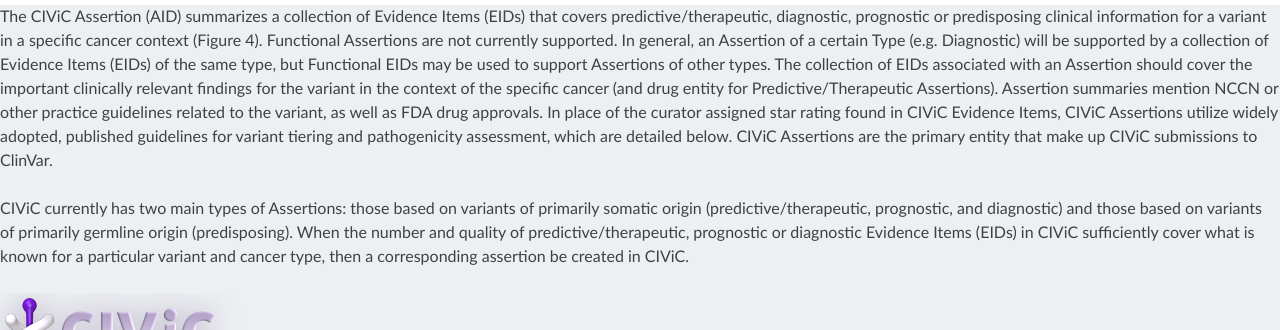
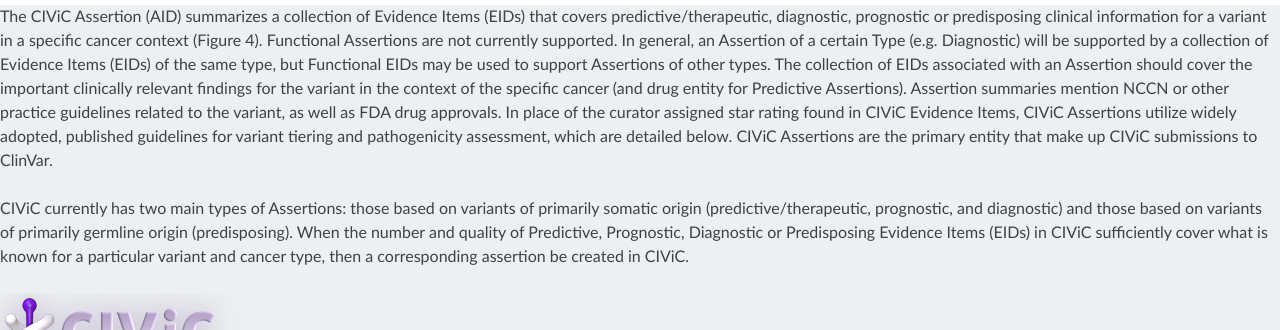
Before and after one commit to griffithlab/civic-docs, a Sphinx documentation site: the page built from docs/model/assertions/overview.rst, in a window 1280 px wide. Shown: the part 1272-1602 px from the top of the page. Built offline with Sphinx 7.4.7 and the Read the Docs theme 2.0.0, drawn with Linux system fonts in a browser that asks for light colours.

Commit message:
Update overview.rst
added Predisposing and removed a few instances of Therapeutic

```diff
--- a/docs/model/assertions/overview.rst
+++ b/docs/model/assertions/overview.rst
@@ -4,6 +4,6 @@ An assertion classifies the clinical significance of a variant-disease associati
 
 .. image:: /images/figures/CIViC_assertion-fields_v1j.png
 
-The CIViC Assertion (AID) summarizes a collection of Evidence Items (EIDs) that covers predictive/therapeutic, diagnostic, prognostic or predisposing clinical information for a variant in a specific cancer context (Figure 4). Functional Assertions are not currently supported. In general, an Assertion of a certain Type (e.g. Diagnostic) will be supported by a collection of Evidence Items (EIDs) of the same type, but Functional EIDs may be used to support Assertions of other types. The collection of EIDs associated with an Assertion should cover the important clinically relevant findings for the variant in the context of the specific cancer (and drug entity for Predictive/Therapeutic Assertions). Assertion summaries mention NCCN or other practice guidelines related to the variant, as well as FDA drug approvals. In place of the curator assigned star rating found in CIViC Evidence Items, CIViC Assertions utilize widely adopted, published guidelines for variant tiering and pathogenicity assessment, which are detailed below. CIViC Assertions are the primary entity that make up CIViC submissions to ClinVar.
+The CIViC Assertion (AID) summarizes a collection of Evidence Items (EIDs) that covers predictive/therapeutic, diagnostic, prognostic or predisposing clinical information for a variant in a specific cancer context (Figure 4). Functional Assertions are not currently supported. In general, an Assertion of a certain Type (e.g. Diagnostic) will be supported by a collection of Evidence Items (EIDs) of the same type, but Functional EIDs may be used to support Assertions of other types. The collection of EIDs associated with an Assertion should cover the important clinically relevant findings for the variant in the context of the specific cancer (and drug entity for Predictive Assertions). Assertion summaries mention NCCN or other practice guidelines related to the variant, as well as FDA drug approvals. In place of the curator assigned star rating found in CIViC Evidence Items, CIViC Assertions utilize widely adopted, published guidelines for variant tiering and pathogenicity assessment, which are detailed below. CIViC Assertions are the primary entity that make up CIViC submissions to ClinVar.
 
-CIViC currently has two main types of Assertions: those based on variants of primarily somatic origin (predictive/therapeutic, prognostic, and diagnostic) and those based on variants of primarily germline origin (predisposing). When the number and quality of predictive/therapeutic, prognostic or diagnostic Evidence Items (EIDs) in CIViC sufficiently cover what is known for a particular variant and cancer type, then a corresponding assertion be created in CIViC.
+CIViC currently has two main types of Assertions: those based on variants of primarily somatic origin (predictive/therapeutic, prognostic, and diagnostic) and those based on variants of primarily germline origin (predisposing). When the number and quality of Predictive, Prognostic, Diagnostic or Predisposing Evidence Items (EIDs) in CIViC sufficiently cover what is known for a particular variant and cancer type, then a corresponding assertion be created in CIViC.
```
